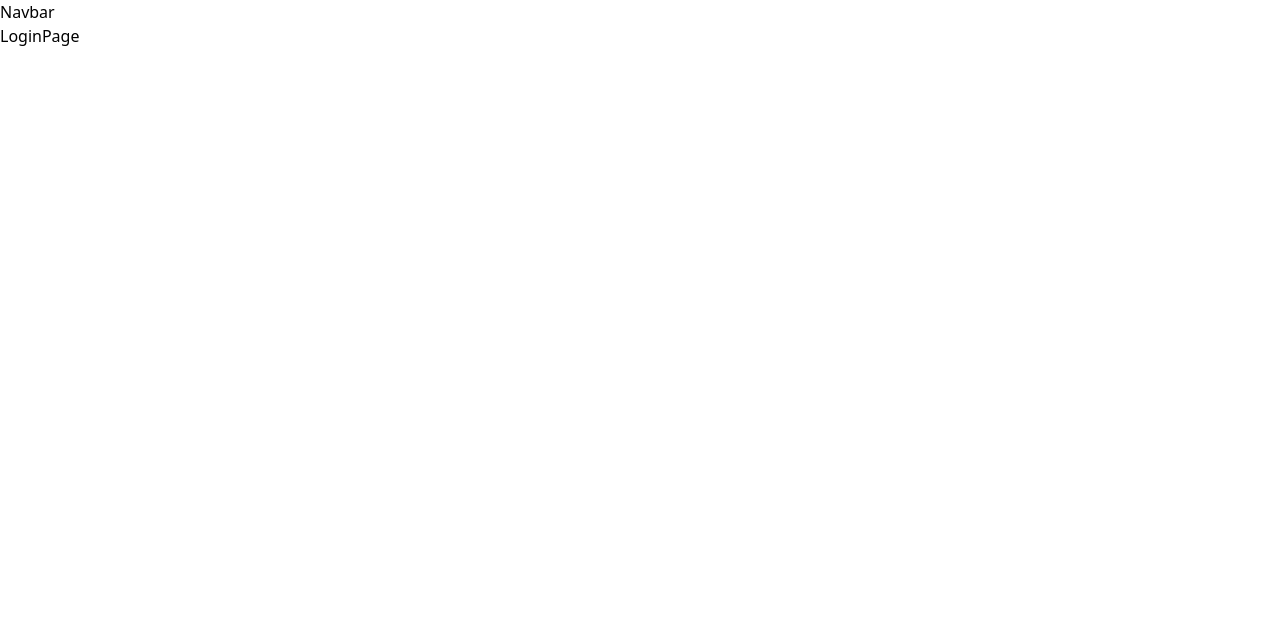
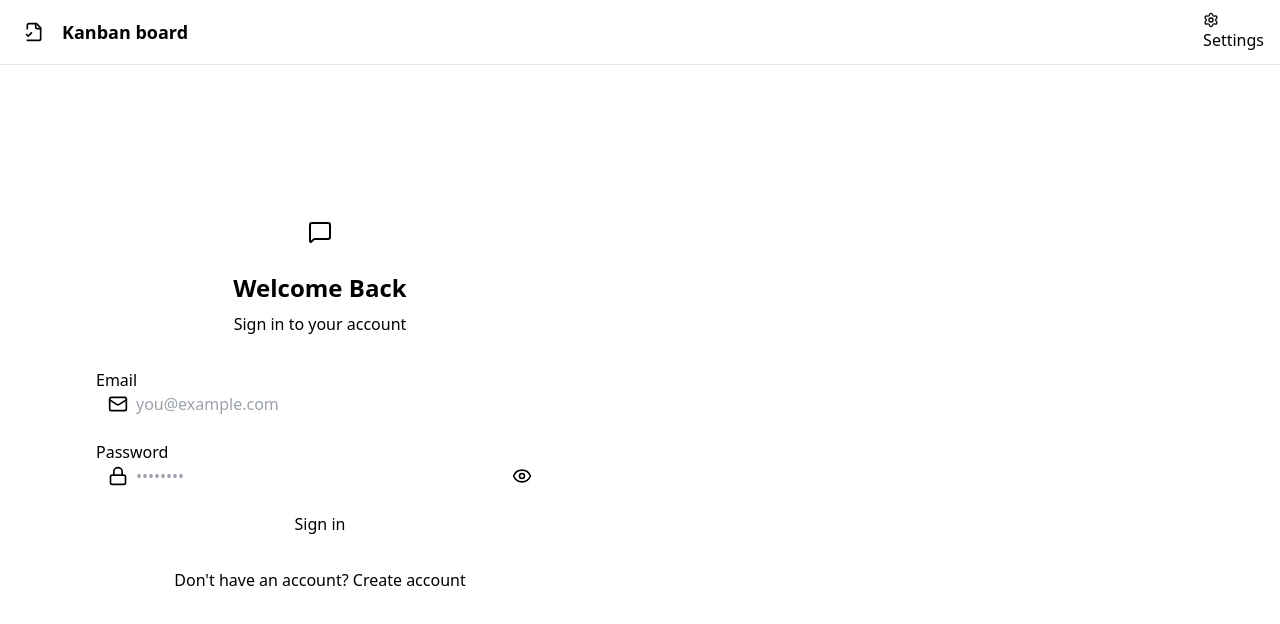
Before and after one commit to Khandaker-Mohyet/JobTask-ToDo, a React (Vite) app in the folder client/: page /login in a window 1280 px wide. Shown: the top 624 px of the page. Built offline with nearby package versions, Linux system fonts and the light colour scheme; no server answers.

Commit message:
update profile page doen

```diff
--- a/client/src/App.jsx
+++ b/client/src/App.jsx
@@ -15,17 +15,17 @@
 const App = () => {
   const {authUser, checkAuth, isCheckingAuth} = useAuthStore()
 
-  // useEffect(()=>{
-  //   checkAuth()
-  // },[checkAuth])
-  // console.log(authUser)
+  useEffect(()=>{
+    checkAuth()
+  },[checkAuth])
+  console.log(authUser)
 
-  // if (isCheckingAuth && !authUser)
-  //   return (
-  //     <div className="flex items-center justify-center h-screen">
-  //       <Loader className="size-10 animate-spin" />
-  //     </div>
-  //   );
+  if (isCheckingAuth && !authUser)
+    return (
+      <div className="flex items-center justify-center h-screen">
+        <Loader className="size-10 animate-spin" />
+      </div>
+    );
 
   return (
     <div>
--- a/client/src/components/Navbar.jsx
+++ b/client/src/components/Navbar.jsx
@@ -1,11 +1,56 @@
-import React from 'react'
-import { useAuthStore } from '../store/useAuthStore.js'
+import { FileCheck2, LogOut, Settings, User } from "lucide-react";
+import { Link } from "react-router-dom";
+import { useAuthStore } from "../Store/useAuthStore";
+
 
 const Navbar = () => {
-  const {authUser} = useAuthStore()
+  const {logout, authUser} = useAuthStore()
   return (
-    <div>Navbar</div>
-  )
+    <header
+      className="bg-base-100 border-b border-base-300 fixed w-full top-0 z-40
+    backdrop-blur-lg bg-base-100/80"
+    >
+      <div className="container mx-auto px-4 h-16">
+        <div className="flex items-center justify-between h-full">
+          <div className="flex items-center gap-8">
+            <Link to="/" className="flex items-center gap-2.5 hover:opacity-80 transition-all">
+              <div className="size-9 rounded-lg bg-primary/10 flex items-center justify-center">
+                <FileCheck2 className="w-5 h-5 text-primary" />
+              </div>
+              <h1 className="text-lg font-bold">Kanban board</h1>
+            </Link>
+          </div>
+
+          <div className="flex items-center gap-2">
+            <Link
+              to={"/settings"}
+              className={`
+              btn btn-sm gap-2 transition-colors
+
+              `}
+            >
+              <Settings className="w-4 h-4" />
+              <span className="hidden sm:inline">Settings</span>
+            </Link>
+
+            {authUser && (
+              <>
+                <Link to={"/profile"} className={`btn btn-sm gap-2`}>
+                  <User className="size-5" />
+                  <span className="hidden sm:inline">Profile</span>
+                </Link>
+
+                <button className="flex gap-2 items-center" onClick={logout}>
+                  <LogOut className="size-5" />
+                  <span className="hidden sm:inline">Logout</span>
+                </button>
+              </>
+            )}
+          </div>
+        </div>
+      </div>
+    </header>
+  );
 }
 
 export default Navbar
--- a/client/src/pages/LoginPage.jsx
+++ b/client/src/pages/LoginPage.jsx
@@ -1,9 +1,115 @@
-import React from 'react'
+import { useState } from "react";
+import { Link } from "react-router-dom";
+import { Eye, EyeOff, Loader2, Lock, Mail, MessageSquare } from "lucide-react";
+import { useAuthStore } from "../Store/useAuthStore";
 
 const LoginPage = () => {
+  const [showPassword, setShowPassword] = useState(false);
+  const [formData, setFormData] = useState({
+    email: "",
+    password: "",
+  });
+  const { login, isLoggingIn } = useAuthStore();
+
+  const handleSubmit = async (e) => {
+    e.preventDefault();
+    login(formData);
+  };
+
   return (
-    <div>LoginPage</div>
-  )
-}
+    <div className="h-screen grid lg:grid-cols-2">
+      {/* Left Side - Form */}
+      <div className="flex flex-col justify-center items-center p-6 sm:p-12">
+        <div className="w-full max-w-md space-y-8">
+          {/* Logo */}
+          <div className="text-center mb-8">
+            <div className="flex flex-col items-center gap-2 group">
+              <div
+                className="w-12 h-12 rounded-xl bg-primary/10 flex items-center justify-center group-hover:bg-primary/20
+              transition-colors"
+              >
+                <MessageSquare className="w-6 h-6 text-primary" />
+              </div>
+              <h1 className="text-2xl font-bold mt-2">Welcome Back</h1>
+              <p className="text-base-content/60">Sign in to your account</p>
+            </div>
+          </div>
 
-export default LoginPage
+          {/* Form */}
+          <form onSubmit={handleSubmit} className="space-y-6">
+            <div className="form-control">
+              <label className="label">
+                <span className="label-text font-medium">Email</span>
+              </label>
+              <div className="relative">
+                <div className="absolute inset-y-0 left-0 pl-3 flex items-center pointer-events-none">
+                  <Mail className="h-5 w-5 text-base-content/40" />
+                </div>
+                <input
+                  type="email"
+                  className={`input input-bordered w-full pl-10`}
+                  placeholder="you@example.com"
+                  value={formData.email}
+                  onChange={(e) => setFormData({ ...formData, email: e.target.value })}
+                />
+              </div>
+            </div>
+
+            <div className="form-control">
+              <label className="label">
+                <span className="label-text font-medium">Password</span>
+              </label>
+              <div className="relative">
+                <div className="absolute inset-y-0 left-0 pl-3 flex items-center pointer-events-none">
+                  <Lock className="h-5 w-5 text-base-content/40" />
+                </div>
+                <input
+                  type={showPassword ? "text" : "password"}
+                  className={`input input-bordered w-full pl-10`}
+                  placeholder="••••••••"
+                  value={formData.password}
+                  onChange={(e) => setFormData({ ...formData, password: e.target.value })}
+                />
+                <button
+                  type="button"
+                  className="absolute inset-y-0 right-0 pr-3 flex items-center z-10"
+                  onClick={() => setShowPassword(!showPassword)}
+                >
+                  {showPassword ? (
+                    <EyeOff className="h-5 w-5 text-base-content/40" />
+                  ) : (
+                    <Eye className="h-5 w-5 text-base-content/40" />
+                  )}
+                </button>
+              </div>
+            </div>
+
+            <button type="submit" className="btn btn-primary w-full" disabled={isLoggingIn}>
+              {isLoggingIn ? (
+                <>
+                  <Loader2 className="h-5 w-5 animate-spin" />
+                  Loading...
+                </>
+              ) : (
+                "Sign in"
+              )}
+            </button>
+          </form>
+
+          <div className="text-center">
+            <p className="text-base-content/60">
+              Don&apos;t have an account?{" "}
+              <Link to="/signup" className="link link-primary">
+                Create account
+              </Link>
+            </p>
+          </div>
+        </div>
+      </div>
+
+      {/* Right Side - Image/Pattern */}
+
+    </div>
+  );
+};
+export default LoginPage;
--- a/client/src/pages/ProfilePage.jsx
+++ b/client/src/pages/ProfilePage.jsx
@@ -1,11 +1,105 @@
-import React from 'react'
-import { useAuthStore } from '../store/useAuthStore.js'
+import { useState } from "react";
+import { useAuthStore } from "../Store/useAuthStore"
+import { Camera, Mail, User } from "lucide-react";
+
 
 const ProfilePage = () => {
-  const {authUser} = useAuthStore()
+  const {authUser, isUpdatingProfile, updateProfile} = useAuthStore()
+  const [selectedImg, setSelectedImg] = useState(null);
+
+  const handleImageUpload = async (e) => {
+    const file = e.target.files[0];
+    if (!file) return;
+
+    const reader = new FileReader();
+
+    reader.readAsDataURL(file);
+
+    reader.onload = async () => {
+      const base64Image = reader.result;
+      setSelectedImg(base64Image);
+      await updateProfile({ profilePic: base64Image });
+    };
+  };
   return (
-    <div>ProfilePage</div>
-  )
+    <div className="h-screen pt-20">
+      <div className="max-w-2xl mx-auto p-4 py-8">
+        <div className="bg-base-300 rounded-xl p-6 space-y-8">
+          <div className="text-center">
+            <h1 className="text-2xl font-semibold ">Profile</h1>
+            <p className="mt-2">Your profile information</p>
+          </div>
+
+          {/* avatar upload section */}
+
+          <div className="flex flex-col items-center gap-4">
+            <div className="relative">
+              <img
+                src={selectedImg || authUser.profilePic || "/avatar.png"}
+                alt="Profile"
+                className="size-32 rounded-full object-cover border-4 "
+              />
+              <label
+                htmlFor="avatar-upload"
+                className={`
+                  absolute bottom-0 right-0
+                  bg-base-content hover:scale-105
+                  p-2 rounded-full cursor-pointer
+                  transition-all duration-200
+                  ${isUpdatingProfile ? "animate-pulse pointer-events-none" : ""}
+                `}
+              >
+                <Camera className="w-5 h-5 text-base-200" />
+                <input
+                  type="file"
+                  id="avatar-upload"
+                  className="hidden"
+                  accept="image/*"
+                  onChange={handleImageUpload}
+                  disabled={isUpdatingProfile}
+                />
+              </label>
+            </div>
+            <p className="text-sm text-zinc-400">
+              {isUpdatingProfile ? "Uploading..." : "Click the camera icon to update your photo"}
+            </p>
+          </div>
+
+          <div className="space-y-6">
+            <div className="space-y-1.5">
+              <div className="text-sm text-zinc-400 flex items-center gap-2">
+                <User className="w-4 h-4" />
+                Full Name
+              </div>
+              <p className="px-4 py-2.5 bg-base-200 rounded-lg border">{authUser?.fullName}</p>
+            </div>
+
+            <div className="space-y-1.5">
+              <div className="text-sm text-zinc-400 flex items-center gap-2">
+                <Mail className="w-4 h-4" />
+                Email Address
+              </div>
+              <p className="px-4 py-2.5 bg-base-200 rounded-lg border">{authUser?.email}</p>
+            </div>
+          </div>
+
+          <div className="mt-6 bg-base-300 rounded-xl p-6">
+            <h2 className="text-lg font-medium  mb-4">Account Information</h2>
+            <div className="space-y-3 text-sm">
+              <div className="flex items-center justify-between py-2 border-b border-zinc-700">
+                <span>Member Since</span>
+                <span>{authUser.createdAt?.split("T")[0]}</span>
+              </div>
+              <div className="flex items-center justify-between py-2">
+                <span>Account Status</span>
+                <span className="text-green-500">Active</span>
+              </div>
+            </div>
+          </div>
+        </div>
+      </div>
+    </div>
+  );
 }
 
 export default ProfilePage
```
Also changed, not shown: client/src/assets/avatar.png (added), 1 other file (tests, documents, lock files or other folders).
